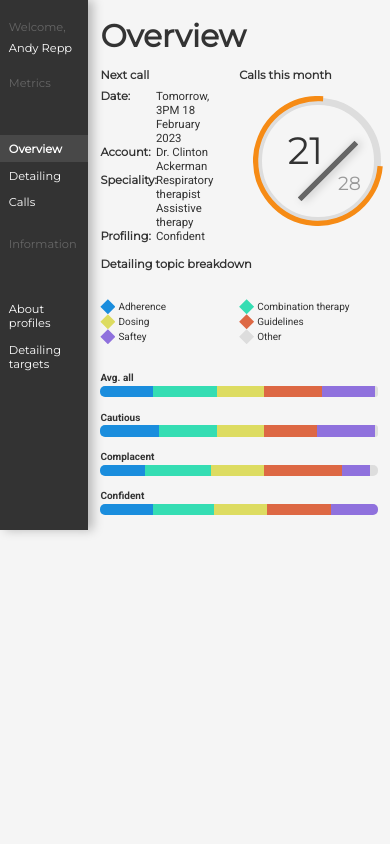
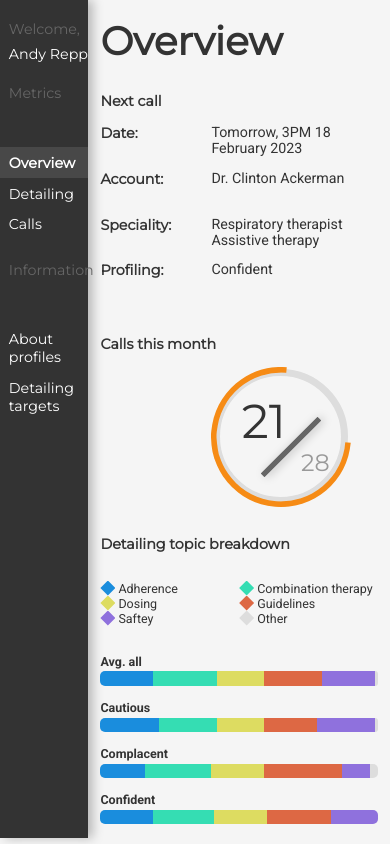
Before and after one commit to SiminAnaraki/business-dashboard, a React (Create React App) app: page / in a window 390 px wide. Built offline with nearby package versions, Linux system fonts and the light colour scheme.

Commit message:
improve responsiv

```diff
--- a/src/App.css
+++ b/src/App.css
@@ -67,6 +67,6 @@ li {
 }
 @media screen and (max-width: 576px) {
   html {
-    font-size: 20px;
+    font-size: 25px;
   }
 }
--- a/src/components/overview/overview.css
+++ b/src/components/overview/overview.css
@@ -54,9 +54,12 @@
    }
   }
   @media screen and (max-width: 576px) {
+    .segment {
+        width:100%;
+    }
     .donut-chart {
-        height:130px;
-        width:130px;
-        margin:10% 0 0 10%;
+        height:140px;
+        width:140px;
+        margin:0 0 10% 40%
        }
   }
```
